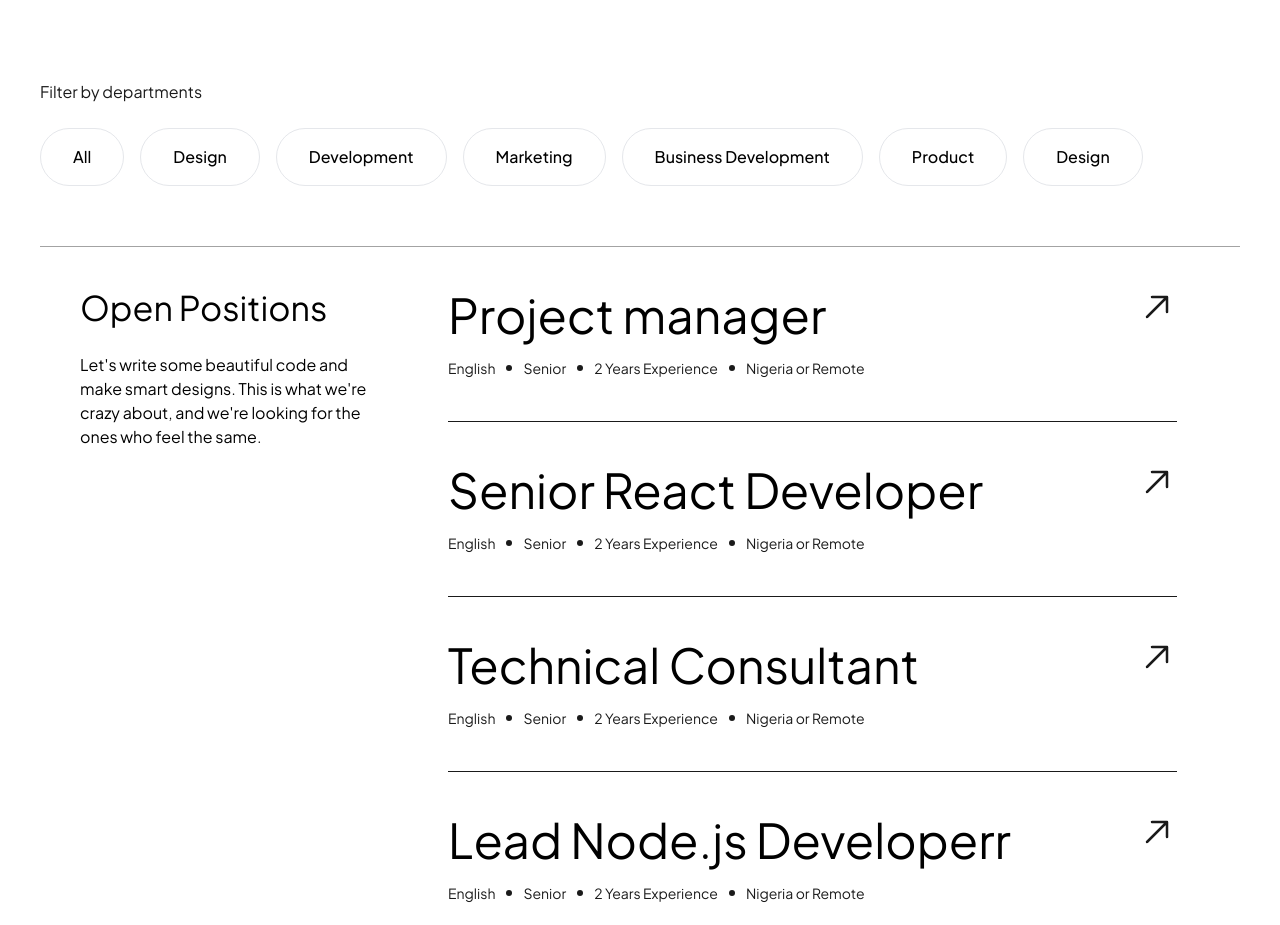
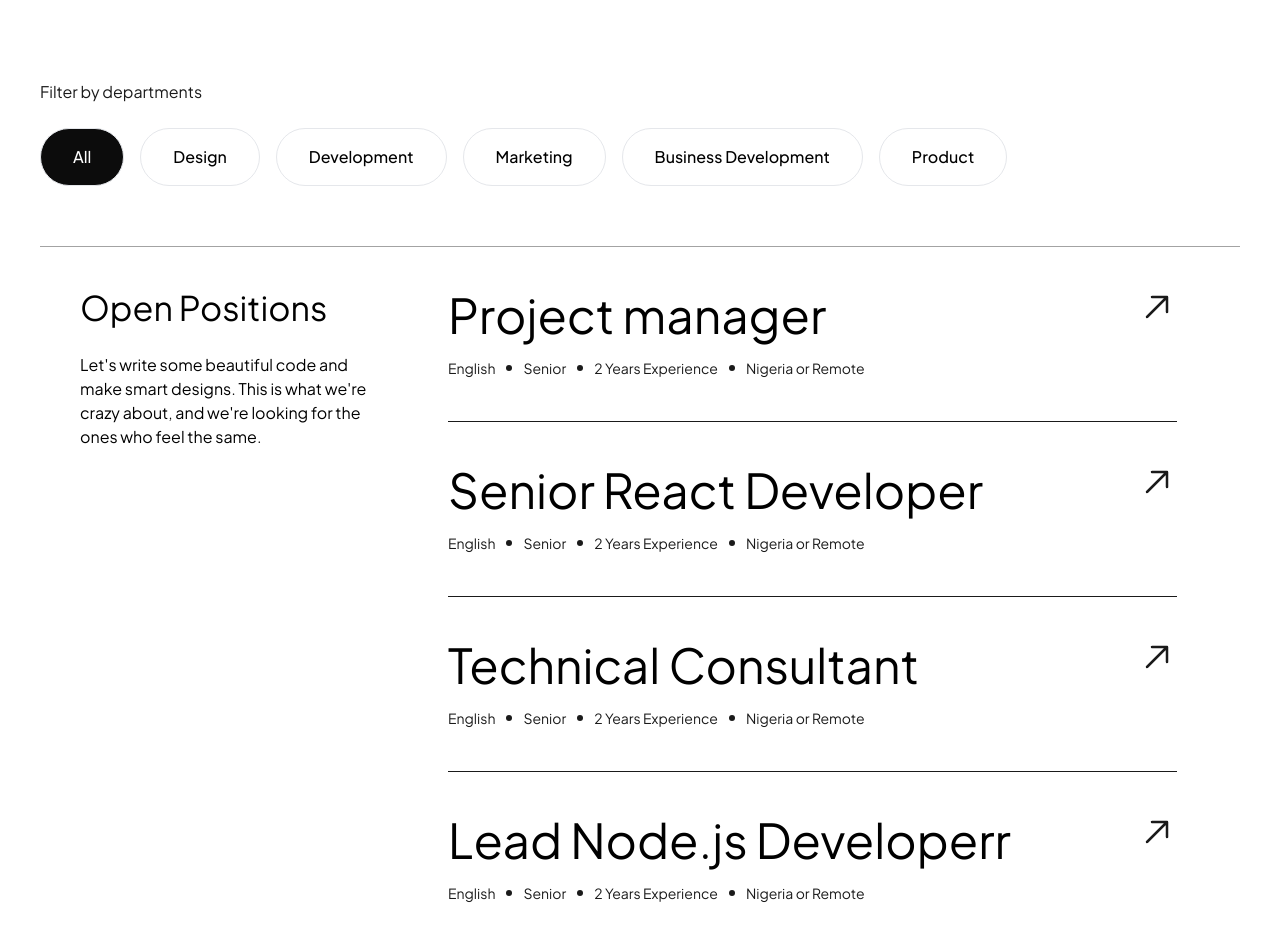
Before and after one commit to cvspan/cvspan-web, a Next.js app: page /Position in a window 1280 px wide. Shown: the part 860-1785 px from the top of the page. Built offline with nearby package versions, Linux system fonts and the light colour scheme.

Commit message:
openpostionpage

```diff
--- a/src/components/molecules/Openpositions/Openposition.tsx
+++ b/src/components/molecules/Openpositions/Openposition.tsx
@@ -1,10 +1,22 @@
-import React from 'react';
+'use client'
+import React, {useState} from 'react';
 import Image from 'next/image';
 import arrow from '../../../../public/assets/images/Arrow Right Up.png';
 
 type Props = {};
 
 const Openposition = (props: Props) => {
+    const [selected, setSelected] = useState<string>('All');
+
+    const buttons: string[] = [
+        'All',
+        'Design',
+        'Development',
+        'Marketing',
+        'Business Development',
+        'Product',
+    ];
+
     return (
         <div className="mx-auto w-[1200px] space-y-[60px] py-[120px]">
             <div className="space-y-6">
@@ -12,30 +24,20 @@ const Openposition = (props: Props) => {
                     Filter by departments
                 </p>
                 <div className="flex gap-3">
-                    <div className="flex gap-4">
-                        <button className="border-[1px] px-8 py-4 font-eudoxus text-[16px] font-medium leading-[24px] rounded-full">
-                            All
-                        </button>
-                        <button className="border-[1px] px-8 py-4 font-eudoxus text-[16px] font-medium leading-[24px] rounded-full">
-                            Design
-                        </button>
-                        <button className="border-[1px] px-8 py-4 font-eudoxus text-[16px] font-medium leading-[24px] rounded-full">
-                            Development
-                        </button>
-                        <button className="border-[1px] px-8 py-4 font-eudoxus text-[16px] font-medium leading-[24px] rounded-full">
-                            Marketing
-                        </button>
-                        <button className="border-[1px] px-8 py-4 font-eudoxus text-[16px] font-medium leading-[24px] rounded-full">
-                            Business Development
-                        </button>
-                        <button className="border-[1px] px-8 py-4 font-eudoxus text-[16px] font-medium leading-[24px] rounded-full">
-                            Product
-                        </button>
-                        <button className="border-[1px] px-8 py-4 font-eudoxus text-[16px] font-medium leading-[24px] rounded-full">
-                            Design
-                        </button>
-                    </div>
-                </div>
+            <div className="flex gap-4">
+                {buttons.map((button) => (
+                    <button
+                        key={button}
+                        className={`border-[1px] px-8 py-4 font-eudoxus text-[16px] font-medium leading-[24px] rounded-full ${
+                            selected === button ? 'bg-[#0c0c0c] text-white' : 'bg-white text-black'
+                        }`}
+                        onClick={() => setSelected(button)}
+                    >
+                        {button}
+                    </button>
+                ))}
+            </div>
+        </div>
             </div>
             <div className="flex items-start gap-6 border-t-[1px] border-[#a3a3a3]">
                 <div className="w-[384px] space-y-6 p-10">
```
